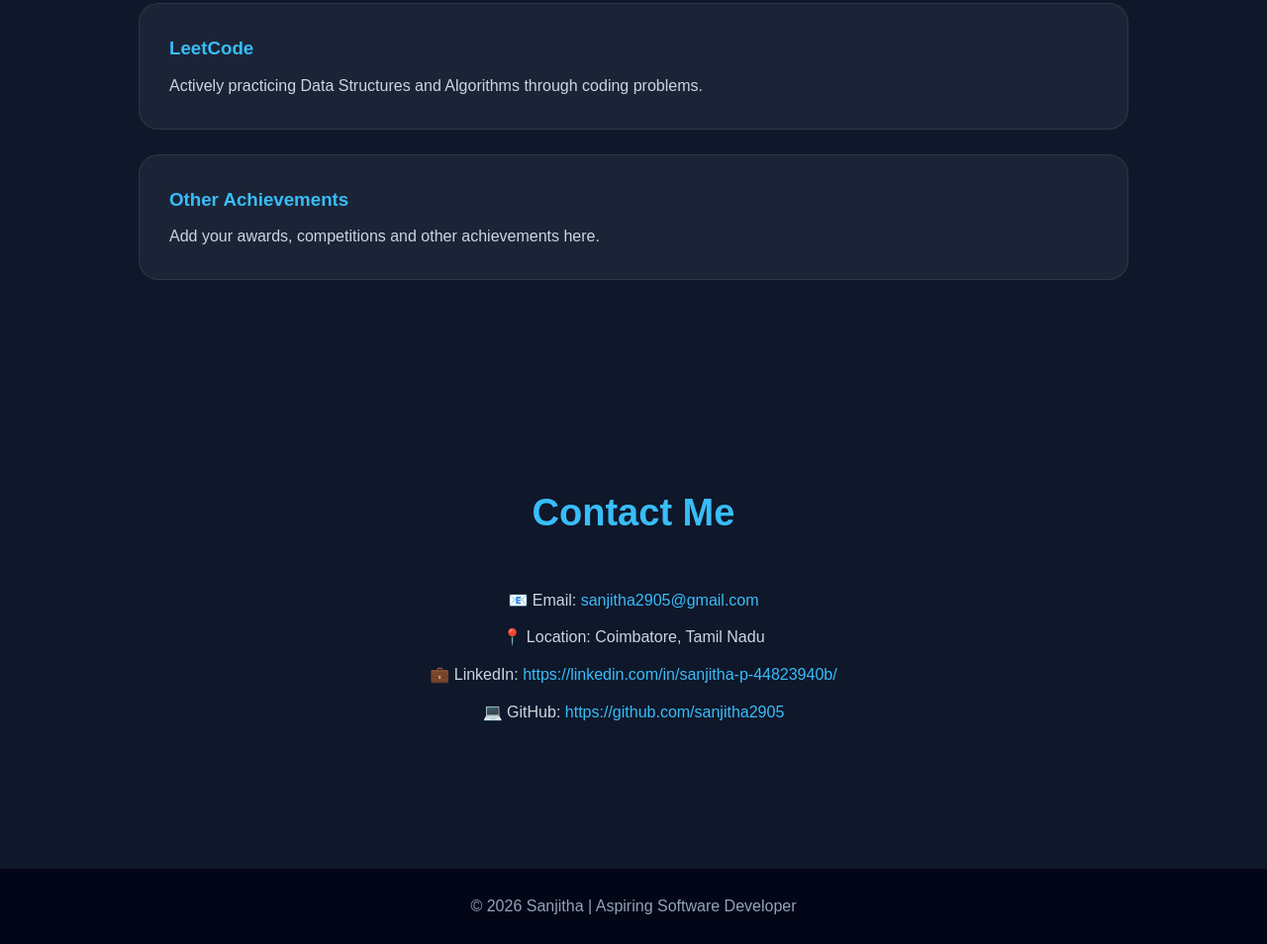
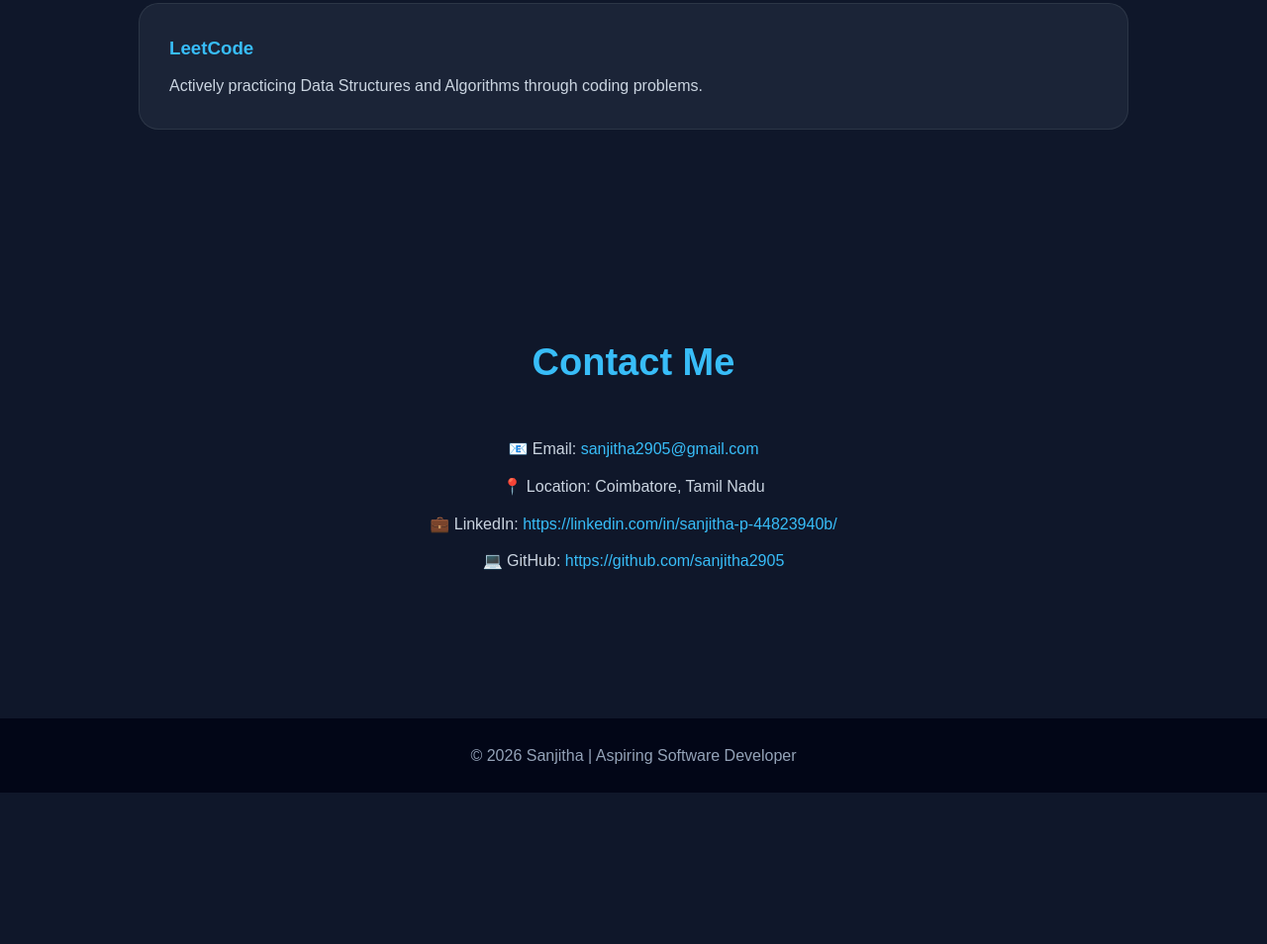
Before and after one commit to sanjitha2905/github-portfolio, a plain HTML site: page index.html in a window 1280 px wide. Shown: the part 4443-5397 px from the top of the page at 99% size. After the commit the page ends 5244 px from the top, so only its background shows below. Drawn offline with Linux system fonts and the light colour scheme.

Commit message:
Add files via upload

```diff
--- a/index.html
+++ b/index.html
@@ -555,18 +555,7 @@
 
             </div>
 
-            <div class="card">
 
-                <h3>Other Achievements</h3>
-
-                <p>
-                    Add your awards, competitions and other
-                    achievements here.
-                </p>
-
-            </div>
-
-        </div>
 
     </section>
 
```
